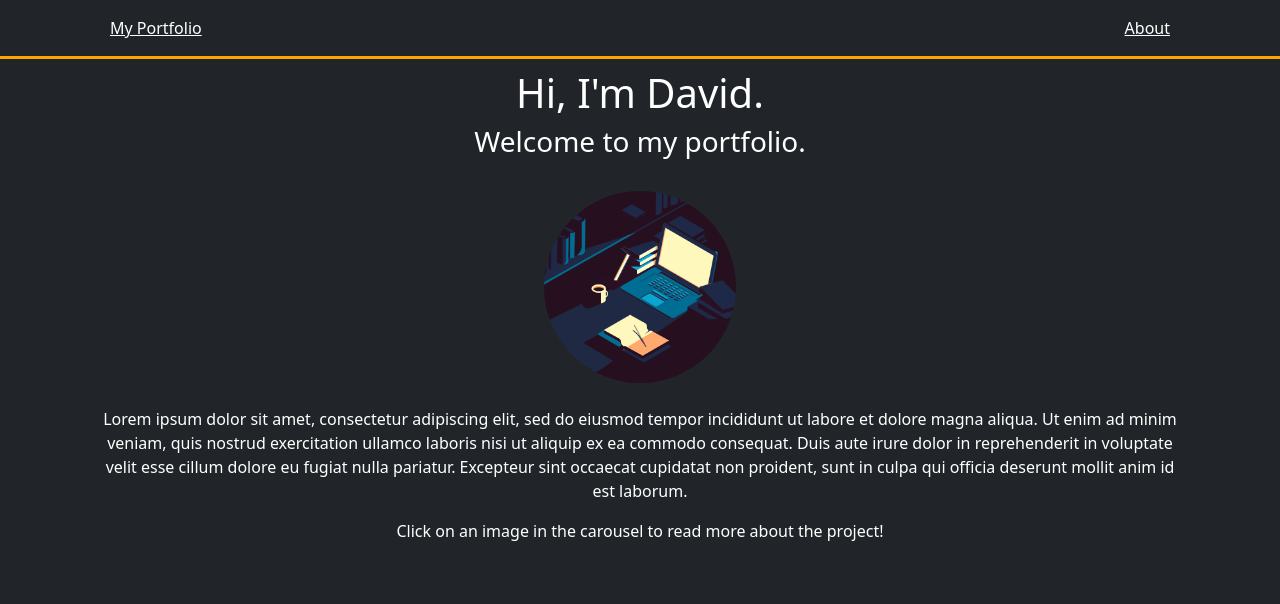
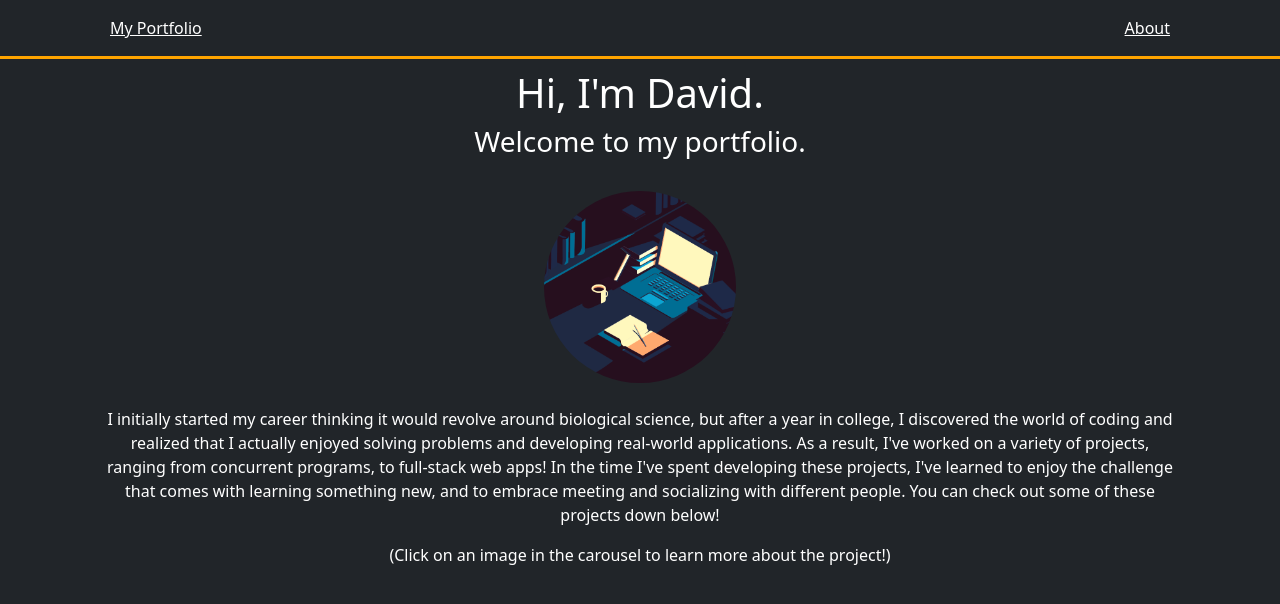
Before and after one commit to ddhuynh/ddhuynh.github.io, a React (Vite) app: page / in a window 1280 px wide. Shown: the top 604 px of the page. Built offline with nearby package versions, Linux system fonts and the light colour scheme.

Commit message:
Content updates

```diff
--- a/src/components/AboutMe.jsx
+++ b/src/components/AboutMe.jsx
@@ -24,9 +24,16 @@ function AboutMe()
           </motion.div>
 
           <p>
-          Lorem ipsum dolor sit amet, consectetur adipiscing elit, sed do eiusmod tempor incididunt ut labore et dolore magna aliqua. Ut enim ad minim veniam, quis nostrud exercitation ullamco laboris nisi ut aliquip ex ea commodo consequat. Duis aute irure dolor in reprehenderit in voluptate velit esse cillum dolore eu fugiat nulla pariatur. Excepteur sint occaecat cupidatat non proident, sunt in culpa qui officia deserunt mollit anim id est laborum.
+            {`I initially started my career thinking it would revolve around biological science,
+            but after a year in college, I discovered the world of coding
+            and realized that I actually enjoyed solving problems and developing real-world applications. As a result,
+            I've worked on a variety of projects, ranging from concurrent programs, to full-stack web apps!
+            In the time I've spent developing these projects, I've learned to enjoy the challenge that comes with learning something new,
+            and to embrace meeting and socializing with different people.
+            You can check out some of these projects down below!`}
           </p>
-          <p>Click on an image in the carousel to read more about the project!</p>
+
+          <p>(Click on an image in the carousel to learn more about the project!)</p>
 
         </div>
       </div>
--- a/src/components/Content.jsx
+++ b/src/components/Content.jsx
@@ -1,11 +1,16 @@
+import Button from 'react-bootstrap/Button';
 import Carousel from 'react-bootstrap/Carousel';
+import Modal from 'react-bootstrap/Modal';
+import { ImEnlarge2 } from "react-icons/im";
+import { useState } from 'react';
+
 import content from "../assets/postContent.json"
-
-import { useState } from 'react';
 
 function Content()
 {
   const [flip, setFlip] = useState(false);
+  const [showModal, setShowModal] = useState(false);
+  const [path, setPath] = useState("");
 
 
   const displayContent = content.map((postItem, index) => (
@@ -16,12 +21,21 @@ function Content()
         <p className='postDescription'>{postItem.description}</p>
         {/* <img className='postImage' src={`${postItem.image}`}></img> */}
 
+
+        <div className='cardContainer'>
             <div className={`card ${flip ? 'flip' : ''}`}>
-          <div className='front' onClick={() => setFlip(!flip)}>
+              <div className='front' onClick={() => {setFlip(!flip)}}>
                 <img className='postImage' src={`${postItem.image}`}></img>
+
+
+
               </div>
-          <div className='back' onClick={() => setFlip(!flip)}>
+              <div className='back' onClick={() => {setFlip(!flip)}}>
                 <p>{postItem.moreInfo}</p>
+              </div>
+                <Button variant="info" className='enlargeImage' onClick={() => {setShowModal(true); setPath(`${postItem.image}`)}}>
+                <ImEnlarge2 />
+                </Button>
             </div>
         </div>
         </div>
@@ -35,6 +49,13 @@ function Content()
       <Carousel data-bs-theme='dark' interval={null} onSelect={() => setFlip(false)}>
         {displayContent}
       </Carousel>
+
+      <Modal show={showModal} onHide={() => setShowModal(false)} dialogClassName='customModalClass' centered>
+        <Modal.Body onClick={() => setShowModal(false)} style={{padding: "0px"}}>
+          <img className='modalImage' src={path}></img>
+        </Modal.Body>
+      </Modal>
+
     </>
   )
 }
--- a/src/components/Footer.jsx
+++ b/src/components/Footer.jsx
@@ -3,7 +3,7 @@ import { FaLinkedin, FaGithubSquare } from "react-icons/fa";
 function Footer()
 {
   return (
-    <div className="sectionContainer" style={{marginTop: "30px", backgroundColor: "#1b1f22"}}>
+    <div className="sectionContainer" style={{marginTop: "16vh", backgroundColor: "#1b1f22"}}>
       <div className="footerContent">
         <div className="iconLinksContainer">
         <FaLinkedin size={30}/>
```
Lines whose indentation alone changed are shown as unchanged.
